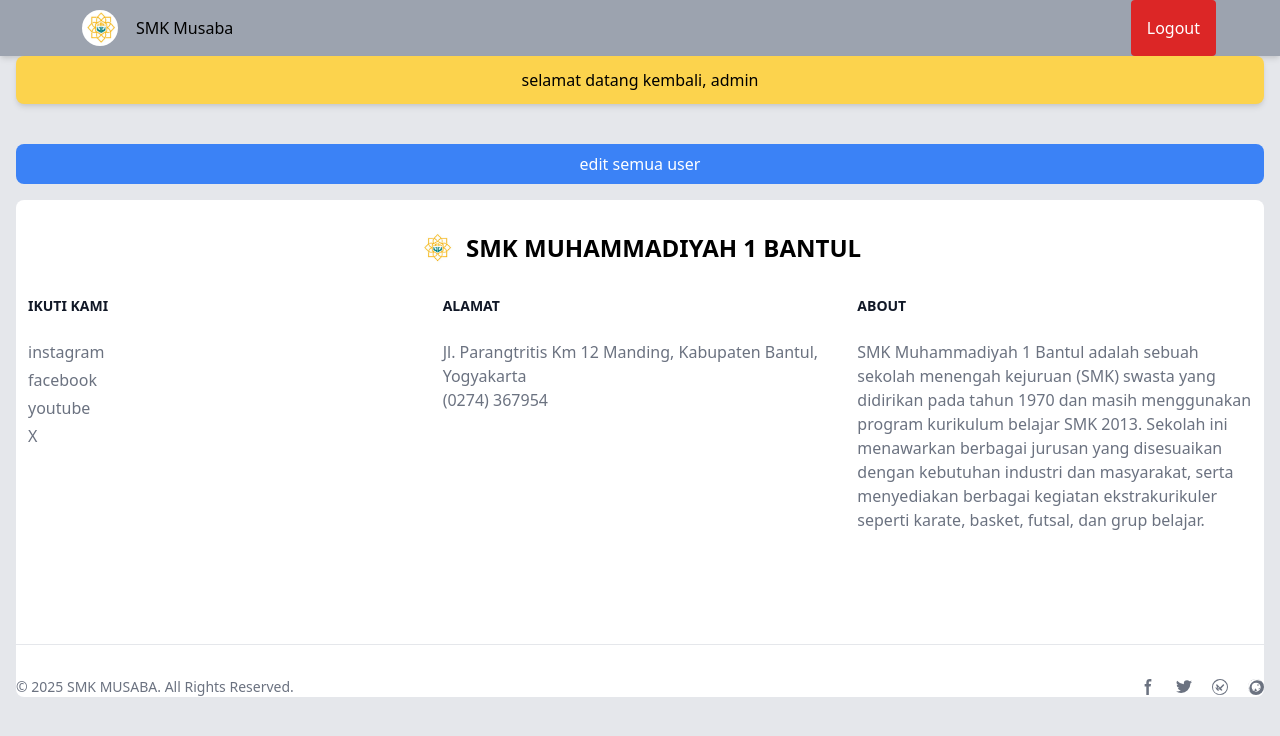
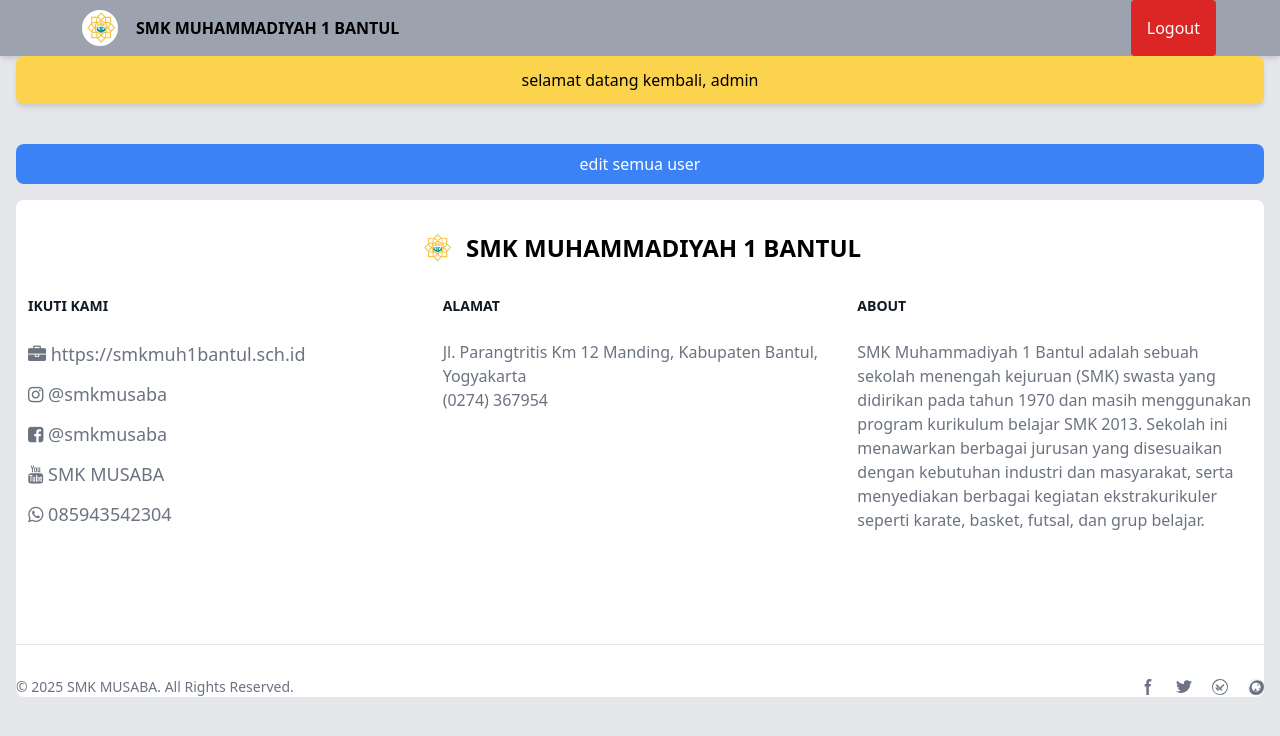
Before and after one commit to bagussatoto/e-learning-SMA, a PHP site: page /role.php in a window 1280 px wide. Shown: the top 736 px of the page. Run offline with PHP 8.4, Linux system fonts and the light colour scheme; a user stored in the database is signed in; data comes from the database, SQL or seed files in the repository.

Commit message:
update pada social media

```diff
--- a/public/role.php
+++ b/public/role.php
@@ -37,7 +37,7 @@ $user = $result->fetch_assoc();
         <div class="flex-1 flex justify-between items-center">
             <a href="index.html" class="lg:ml-4 flex items-center justify-start lg:mb-0 mb-4 pointer-cursor">
                 <img class="rounded-full w-10 h-10 border-2 border-transparent hover:border-indigo-400" src="../public/foto/logo-musaba.JPG" alt="logo smk">
-                <p class ="lg:p-4 py-2 ">SMK Musaba</p>
+                <p class ="lg:p-4 py-2 "><b>SMK MUHAMMADIYAH 1 BANTUL</b></p>
               </a>
         </div>
         <label for="menu-toggle" class="pointer-cursor lg:hidden block">
@@ -139,10 +139,22 @@ $user = $result->fetch_assoc();
                 <div>
                     <h2 class="mb-6 text-sm font-semibold text-gray-900 uppercase dark:text-white">Ikuti kami</h2>
                     <ul class="text-gray-500 dark:text-gray-400 font-medium">
-                        <li class="mb-1"><a href="#" class="hover:underline ">instagram</a></li>
-                        <li class="mb-1"><a href="#" class="hover:underline">facebook</a></li>
-                        <li class="mb-1"><a href="#" class="hover:underline">youtube</a></li>
-                        <li><a href="#" class="hover:underline">X</a></li>
+                    <div class="row justify-content-start">
+                        <a href="https://smkmuh1bantul.sch.id" class="block mb-3 text-lg" type="button" id="btncari">
+                            <i class="fa fa-briefcase"></i> https://smkmuh1bantul.sch.id
+                        </a>
+                        <a href="https://www.instagram.com/smkmusaba/" class="block mb-3 text-lg" type="button" id="btncari">
+                            <i class="fa fa-instagram"></i> @smkmusaba
+                        </a>
+                        <a href="https://web.facebook.com/smkmusaba" class="block mb-3 text-lg" type="button" id="btncari">
+                            <i class="fa fa-facebook-square"></i> @smkmusaba
+                        </a>
+                        <a href="https://www.youtube.com/channel/UCfwnlEtnJvQQA6oMk8pcLUA" class="block mb-3 text-lg" type="button" id="btncari">
+                            <i class="fa fa-youtube"></i> SMK MUSABA
+                        </a>
+                        <a href="https://wa.me/6285943542304" class="block mb-3 text-lg" type="button" id="btncari">
+                            <i class="fa fa-whatsapp"></i> 085943542304
+                        </a>
                     </ul>
                 </div>
                 <div>
```
